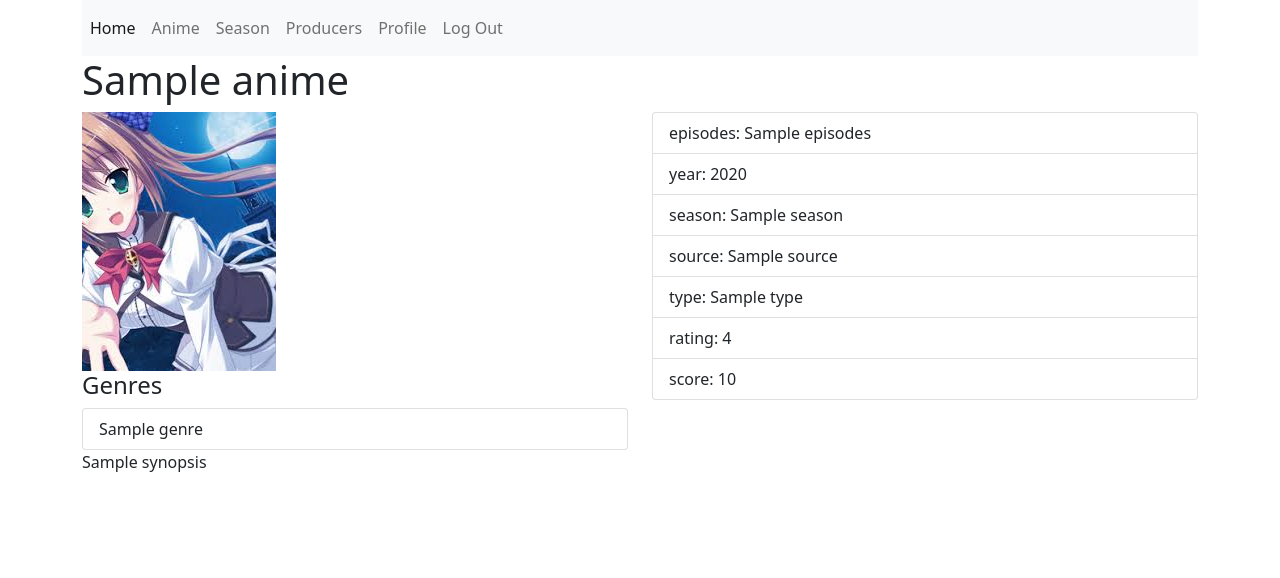
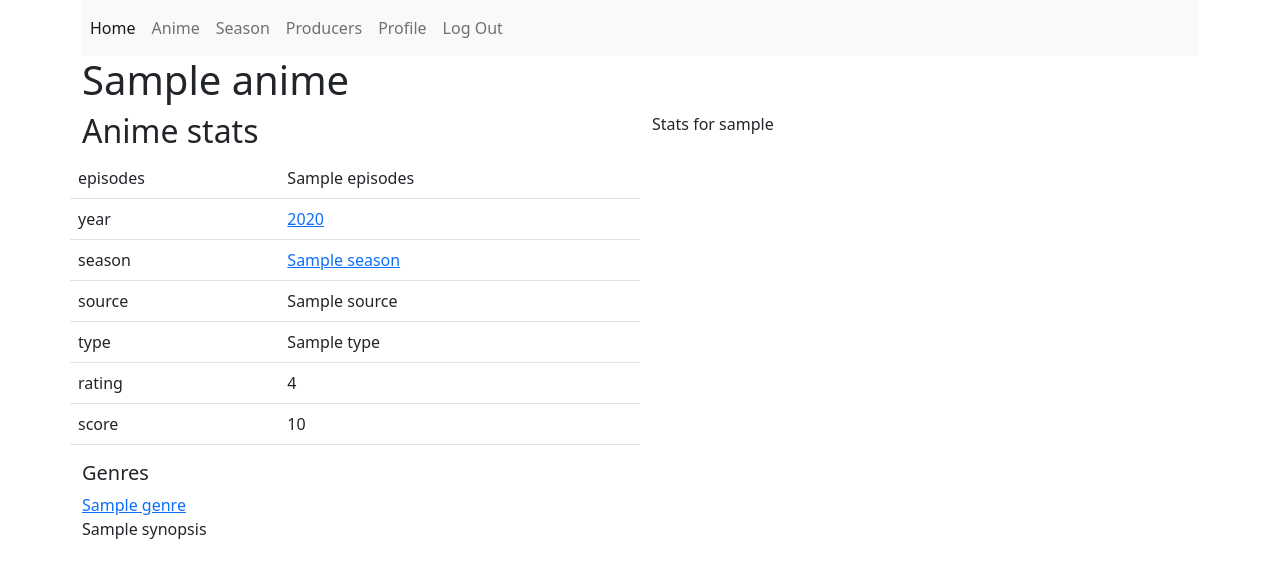
Before and after one commit to nLightRU/anibase, a Flask app: template anibase/templates/anime_id.html in a window 1280 px wide. Shown: the top 578 px of the page. Run offline with Flask 3, Linux system fonts and the light colour scheme; a user stored in the database is signed in; tables that the repository leaves empty hold one stand-in row (values such as "Sample post"); the template is opened without the code that fills it: most values are stand-ins (such as "Sample title", 1, 10 or a date in 2020).

Commit message:
change anime view

```diff
--- a/anibase/templates/anime_id.html
+++ b/anibase/templates/anime_id.html
@@ -7,32 +7,61 @@
 {%block body%}
 {{super()}}
 <div class="container">
-
     <h1>
         {{anime.title}}
     </h1>
-
     <div class="row">
         <div class="col">
-        <img src={{url_for('static', filename='anime_mockup_poster.jpg')}}>
+            <div class="row">
+                <h2>Anime stats</h2>
+                <table class="table">
+                    <tr>
+                        <td>episodes</td>
+                        <td>{{anime.episodes}}</td>
+                    </tr>
+                    <tr>
+                        <td>year</td>
+                        <td><a href="#">{{anime.year}}</a></td>
+                    </tr>
+                    <tr>
+                        <td>season</td>
+                        <td><a href="#">{{anime.season}}</a></td>
+                    </tr>
+                    <tr>
+                        <td>source</td>
+                        <td>{{anime.source }}</td>
+                    </tr>
+                    <tr>
+                        <td>type</td>
+                        <td>{{anime.type}}</td>
+                    </tr>
+                    <tr>
+                        <td>rating</td>
+                        <td>{{anime.rating}}</td>
+                    </tr>
+                    <tr>
+                        <td>score</td>
+                        <td>{{anime.score}}</td>
+                    </tr>
+                </table>
+            </div>
+            <div class="row">
+                <h5>Genres</h5>
+                {%for genre in genres%}
+                    <a href="#">{{genre.name}}</a>
+                {%endfor%}
+            </div>
+        </div>
 
-        <h4>Genres</h4>
-        <ul class="list-group">
-            {%for genre in genres%}
-                <li class="list-group-item">{{genre.name}}</li>
-            {%endfor%}
-        </ul>
-        </div>
         <div class="col">
-            <ul class="list-group">
-            <li class="list-group-item">episodes: {{anime.episodes}}</li>
-            <li class="list-group-item">year: {{anime.year}}</li>
-            <li class="list-group-item">season: {{anime.season}}</li>
-            <li class="list-group-item">source: {{anime.source }}</li>
-            <li class="list-group-item">type: {{anime.type}}</li>
-            <li class="list-group-item">rating: {{anime.rating}}</li>
-            <li class="list-group-item">score: {{anime.score}}</li>
-        </ul>
+
+            <div class="row">
+                {%if current_user.is_authenticated%}
+                <p>
+                    Stats for {{current_user.username}}
+                </p>
+                {%endif%}
+            </div>
         </div>
         <div class="row">
             <p>
--- a/anibase/views.py
+++ b/anibase/views.py
@@ -3,8 +3,6 @@ import random
 from flask import Blueprint, render_template, request
 from flask import abort
 from flask import current_app
-
-from sqlalchemy import select
 
 from sqlalchemy.orm import Session
 
```
Also changed, not shown: main.py (line endings or trailing spaces).
